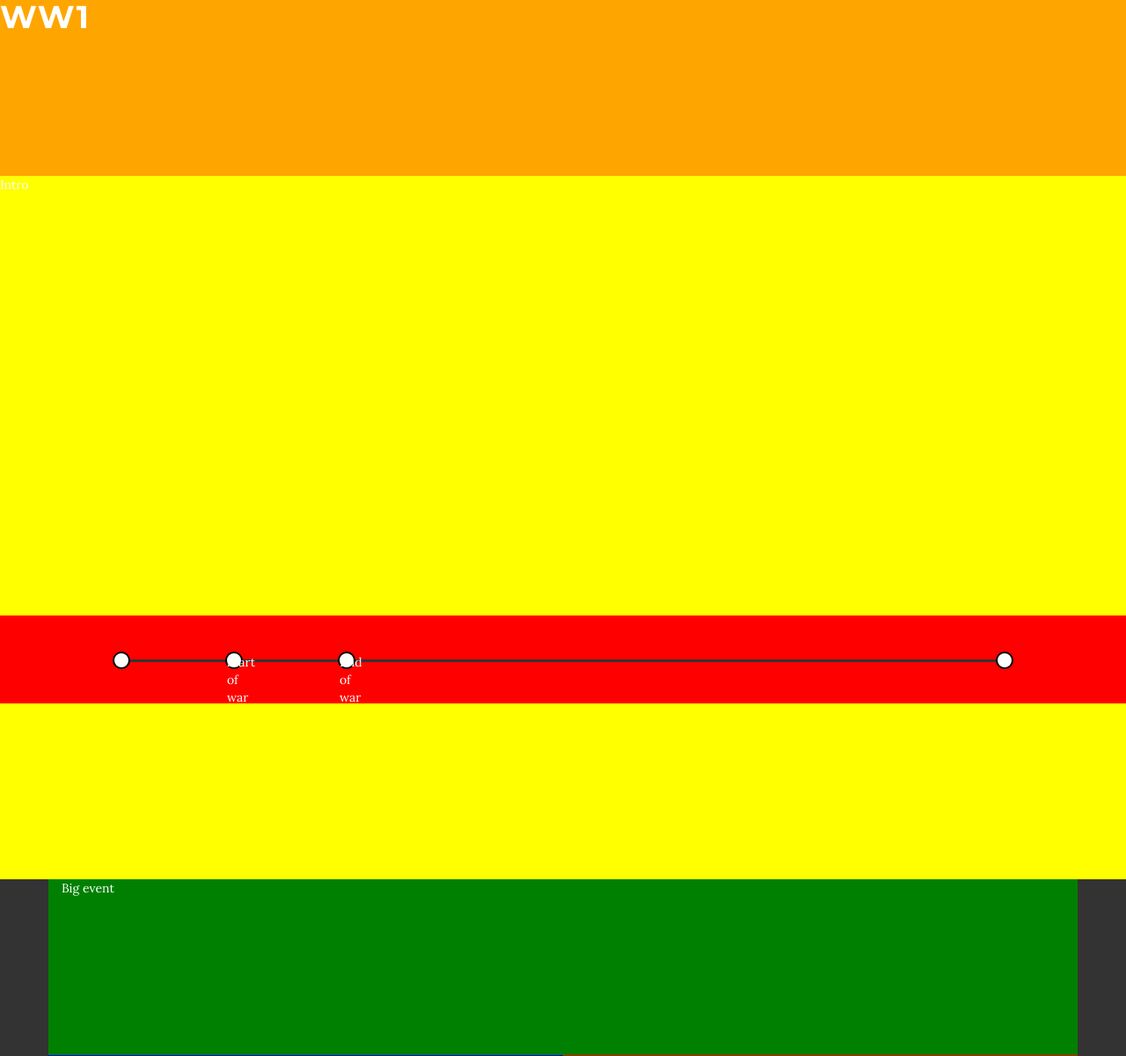
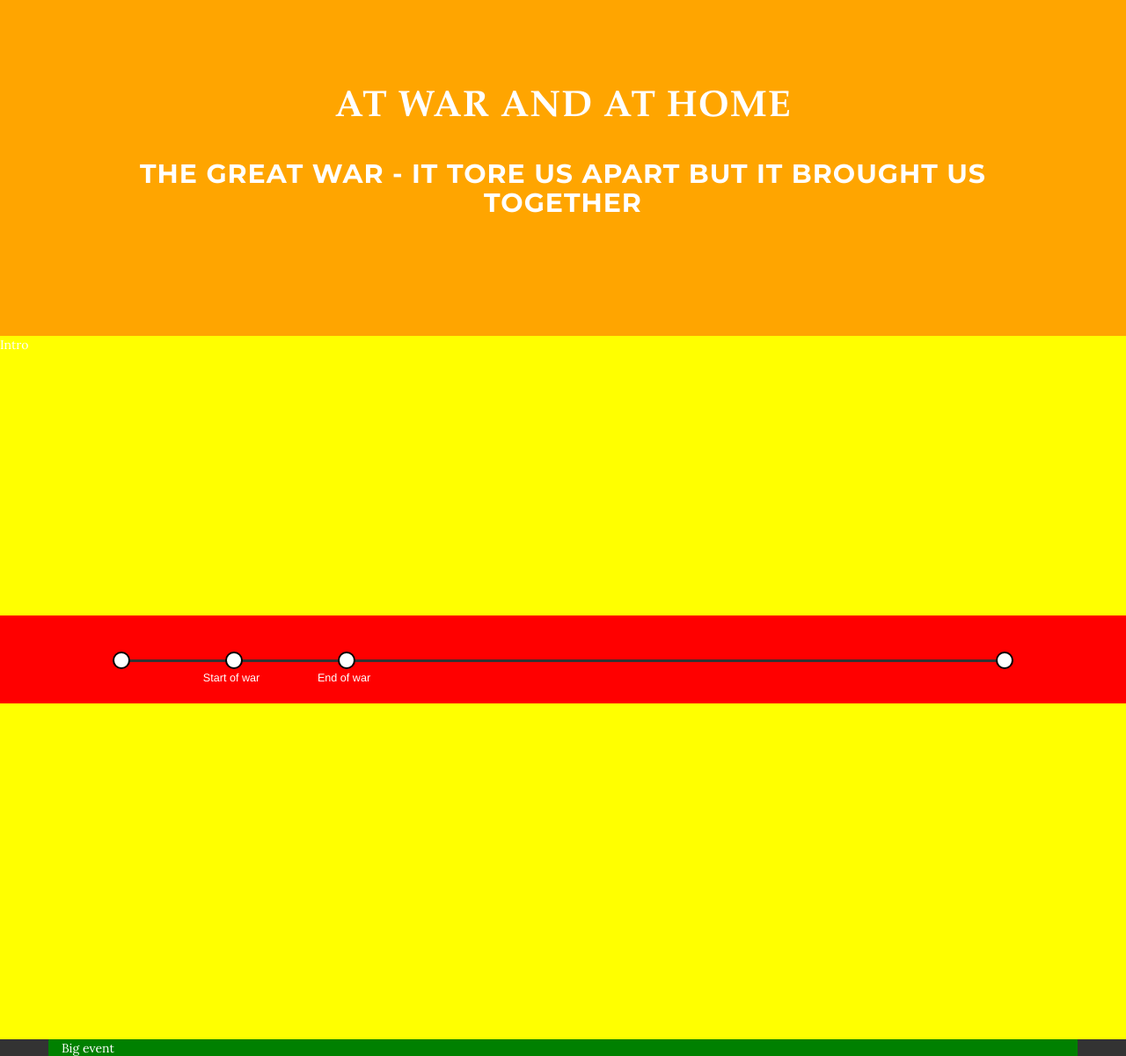
Before and after one commit to simultech/govhack-ww1, a CakePHP app: the page made by app/View/Ww1/lin.ctp in a window 1280 px wide. Shown: the top 1201 px of the page at 88% size. Run offline with PHP 8.4 and a stand-in for CakePHP, Linux system fonts and the light colour scheme; the template is opened without the code that fills it, so the values that code supplies are empty; some libraries are stand-ins or nearby versions.

Commit message:
Timeline

```diff
--- a/app/View/Elements/timeline.ctp
+++ b/app/View/Elements/timeline.ctp
@@ -28,6 +28,15 @@
 	div#bottomtimeline .node:hover {
 		background:#ddf;
 	}
+	div#bottomtimeline .node span {
+		display:block;
+		width:210px;
+		text-align:center;
+		margin-left:-100px;
+		margin-top:20px;
+		font-size:90%;
+		font-family:"Helvetica";
+	}
 	div#bottomtimeline .start {
 		margin-left:10%;
 	}
@@ -35,13 +44,22 @@
 		margin-right:10%;
 		right:0;
 	}
-
 </style>
 
 <div id='bottomtimeline'>
 	<div class='line'></div>
 	<div class='start node'></div>
-	<div class='node' style="margin-left:20%;"><span>Start of war</span></div>
-	<div class='node' style="margin-left:30%;"><span>End of war</span></div>
+	<div class='nodes'>
+		<div class='node' data-pos="20" style="margin-left:20%;"><span>Start of war</span></div>
+		<div class='node' data-pos="30" style="margin-left:30%;"><span>End of war</span></div>
+	</div>
 	<div class='end node'></div>
 </div>
+
+<script type="text/javascript">
+	$('.node').click(function() {
+		var position = $(this).data('pos')+300;
+		console.log(position);
+		$('html,body').animate({scrollTop: position},'slow');
+	});
+</script>
--- a/app/View/Layouts/default.ctp
+++ b/app/View/Layouts/default.ctp
@@ -36,12 +36,21 @@
 	    	height:100px;
 	    	background:red;
     	}
+    	#header {
+	    	text-align:center;
+	    	padding:100px;
+    	}
+    	#header h1 {
+	    	font-family: Garamond, Baskerville, 'Baskerville Old Face', 'Hoefler Text', 'Times New Roman', serif;
+	    	font-size:300%;
+    	}
     </style>
 </head>
 <body>
 	<div id="container">
 		<div id="header">
-			<h1>ww1</h1>
+			<h1>At war and at home</h1>
+			<h2>The great war - it tore us apart but it brought us together</h2>
 		</div>
 		<div id="intro">
 			Intro
--- a/app/webroot/css/style.css
+++ b/app/webroot/css/style.css
@@ -6,7 +6,6 @@ div.test{
 
 div#header {
 	background:orange;
-	height:200px;
 }
 div#intro {
 	height:800px;
```
